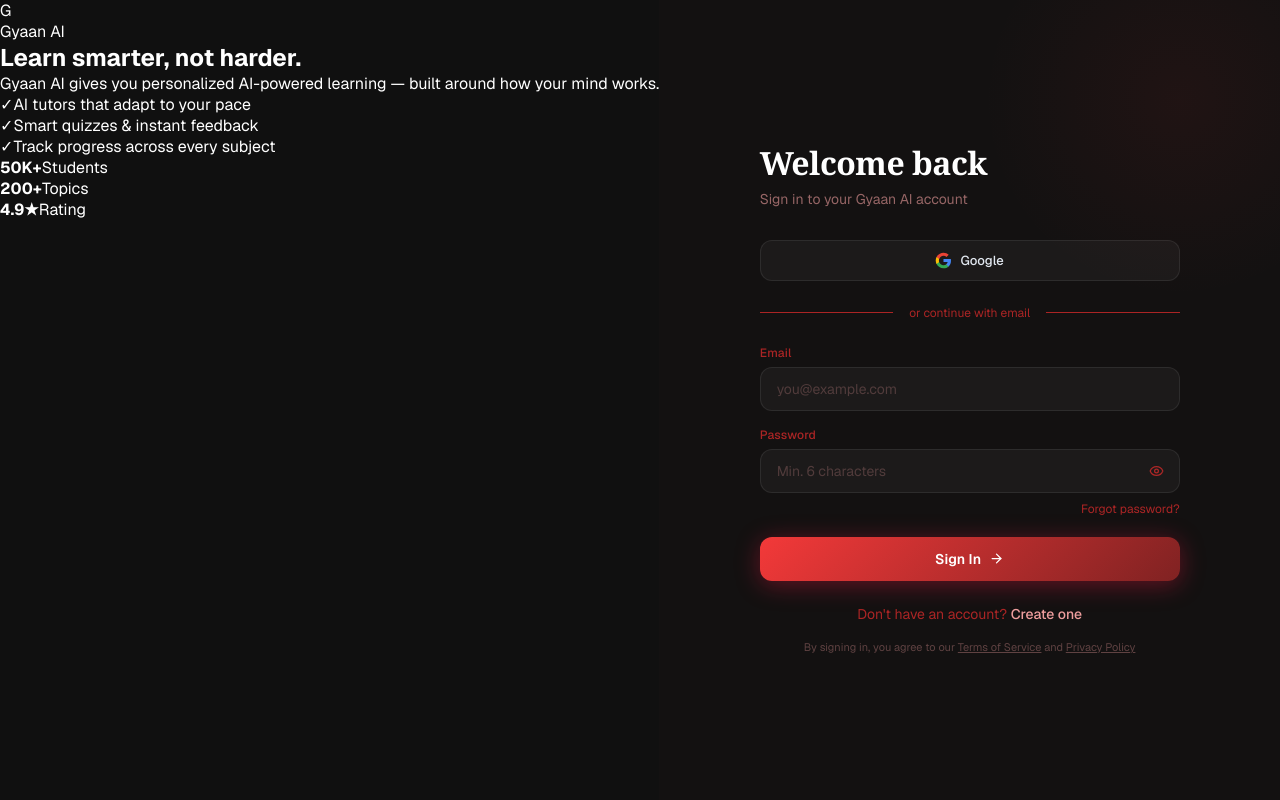
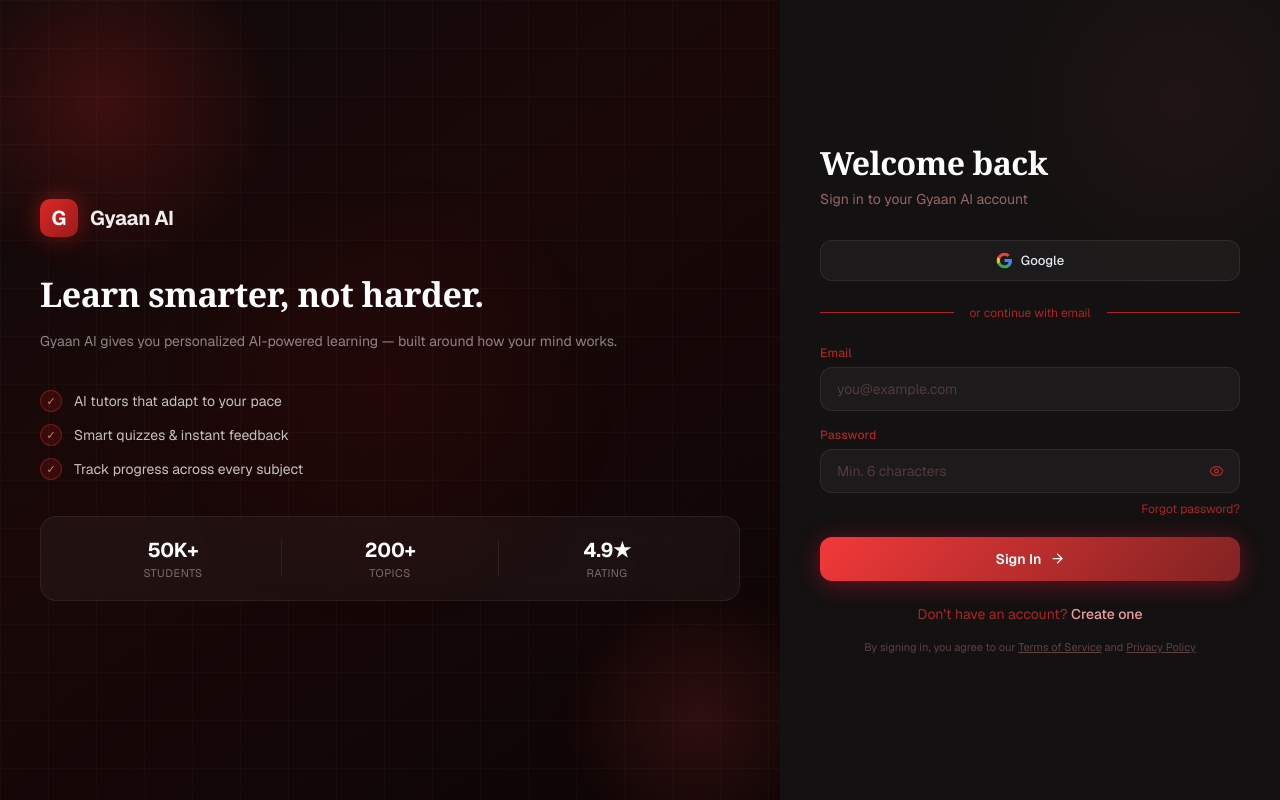
Before and after one commit to sameer-dev-106/gyaan-ai, a React (Vite) app in the folder Frontend/: page /login in a window 1280 px wide. Built offline with nearby package versions, Linux system fonts and the light colour scheme; no server answers.

Commit message:
feat: add left panel styles with glowing orbs and feature list for enhanced UI

```diff
--- a/Frontend/src/features/auth/style/auth.module.scss
+++ b/Frontend/src/features/auth/style/auth.module.scss
@@ -36,7 +36,6 @@
     }
 }
 
-// Mobile logo — visible only when left panel is hidden
 .mobileLogo {
     display: none;
     position: absolute;
@@ -280,3 +279,216 @@
         transform: rotate(360deg);
     }
 }
+
+// LEFT PANEL
+.leftPanel {
+    flex: 0 0 780px;
+    height: 100%;
+    position: relative;
+    overflow: hidden;
+    background: linear-gradient(145deg, #0f0a0a 0%, #1a0808 40%, #0d0505 100%);
+    display: flex;
+    align-items: center;
+    justify-content: center;
+    padding: 48px 40px;
+
+    @media (max-width: 1200px) {
+        flex: 0 0 480px;
+    }
+
+    @media (max-width: 1024px) {
+        flex: 0 0 380px;
+    }
+
+    @media (max-width: 768px) {
+        display: none;
+    }
+}
+
+// Glowing orbs
+.orb1 {
+    position: absolute;
+    top: -80px;
+    left: -80px;
+    width: 360px;
+    height: 360px;
+    border-radius: 50%;
+    background: radial-gradient(circle, rgba(220, 38, 38, 0.22) 0%, transparent 70%);
+    animation: floatOrb 8s ease-in-out infinite;
+    pointer-events: none;
+}
+
+.orb2 {
+    position: absolute;
+    bottom: -60px;
+    right: -60px;
+    width: 280px;
+    height: 280px;
+    border-radius: 50%;
+    background: radial-gradient(circle, rgba(236, 72, 72, 0.14) 0%, transparent 70%);
+    animation: floatOrb 10s ease-in-out infinite reverse;
+    pointer-events: none;
+}
+
+.orb3 {
+    position: absolute;
+    top: 50%;
+    left: 50%;
+    transform: translate(-50%, -50%);
+    width: 500px;
+    height: 500px;
+    border-radius: 50%;
+    background: radial-gradient(circle, rgba(180, 20, 20, 0.07) 0%, transparent 65%);
+    pointer-events: none;
+}
+
+// Subtle grid lines
+.grid {
+    position: absolute;
+    inset: 0;
+    background-image:
+        linear-gradient(rgba(255,255,255,0.025) 1px, transparent 1px),
+        linear-gradient(90deg, rgba(255,255,255,0.025) 1px, transparent 1px);
+    background-size: 48px 48px;
+    pointer-events: none;
+}
+
+.leftContent {
+    position: relative;
+    z-index: 2;
+    display: flex;
+    flex-direction: column;
+    gap: 36px;
+    width: 100%;
+}
+
+// Logo at top
+.leftLogo {
+    display: flex;
+    align-items: center;
+    gap: 12px;
+
+    span {
+        font-size: 20px;
+        font-weight: 700;
+        color: rgba(255, 255, 255, 0.92);
+        letter-spacing: -0.3px;
+    }
+}
+
+.logoMark {
+    width: 38px;
+    height: 38px;
+    border-radius: 10px;
+    background: linear-gradient(135deg, #dc2626, #991b1b);
+    display: flex;
+    align-items: center;
+    justify-content: center;
+    font-size: 20px;
+    font-weight: 800;
+    color: #fff;
+    box-shadow: 0 0 20px rgba(220, 38, 38, 0.5), 0 4px 12px rgba(0,0,0,0.4);
+    flex-shrink: 0;
+}
+
+// Hero text block
+.leftHero {
+    h2 {
+        font-family: $font-serif;
+        font-size: 34px;
+        font-weight: 700;
+        color: #fff;
+        line-height: 1.25;
+        letter-spacing: -0.5px;
+        margin: 0 0 14px;
+
+        // Red accent on first word
+        &::first-line {
+            color: #fff;
+        }
+    }
+
+    p {
+        font-size: 14px;
+        color: rgba(255, 255, 255, 0.5);
+        line-height: 1.7;
+        margin: 0;
+    }
+}
+
+// Feature bullets
+.featureList {
+    list-style: none;
+    margin: 0;
+    padding: 0;
+    display: flex;
+    flex-direction: column;
+    gap: 12px;
+}
+
+.featureItem {
+    display: flex;
+    align-items: center;
+    gap: 12px;
+    font-size: 14px;
+    color: rgba(255, 255, 255, 0.75);
+}
+
+.featureCheck {
+    width: 22px;
+    height: 22px;
+    border-radius: 50%;
+    background: rgba(220, 38, 38, 0.15);
+    border: 1px solid rgba(220, 38, 38, 0.4);
+    color: #f87171;
+    font-size: 11px;
+    display: flex;
+    align-items: center;
+    justify-content: center;
+    flex-shrink: 0;
+}
+
+// Stats row at bottom
+.statsRow {
+    display: flex;
+    align-items: center;
+    gap: 0;
+    padding: 20px 24px;
+    background: rgba(255, 255, 255, 0.04);
+    border: 1px solid rgba(255, 255, 255, 0.07);
+    border-radius: 16px;
+    backdrop-filter: blur(8px);
+}
+
+.stat {
+    flex: 1;
+    display: flex;
+    flex-direction: column;
+    align-items: center;
+    gap: 3px;
+
+    strong {
+        font-size: 20px;
+        font-weight: 700;
+        color: #fff;
+        letter-spacing: -0.3px;
+    }
+
+    span {
+        font-size: 11px;
+        color: rgba(255, 255, 255, 0.4);
+        text-transform: uppercase;
+        letter-spacing: 0.5px;
+    }
+}
+
+.statDivider {
+    width: 1px;
+    height: 36px;
+    background: rgba(255, 255, 255, 0.08);
+}
+
+@keyframes floatOrb {
+    0%, 100% { transform: translate(0, 0); }
+    50% { transform: translate(20px, -20px); }
+}
```
